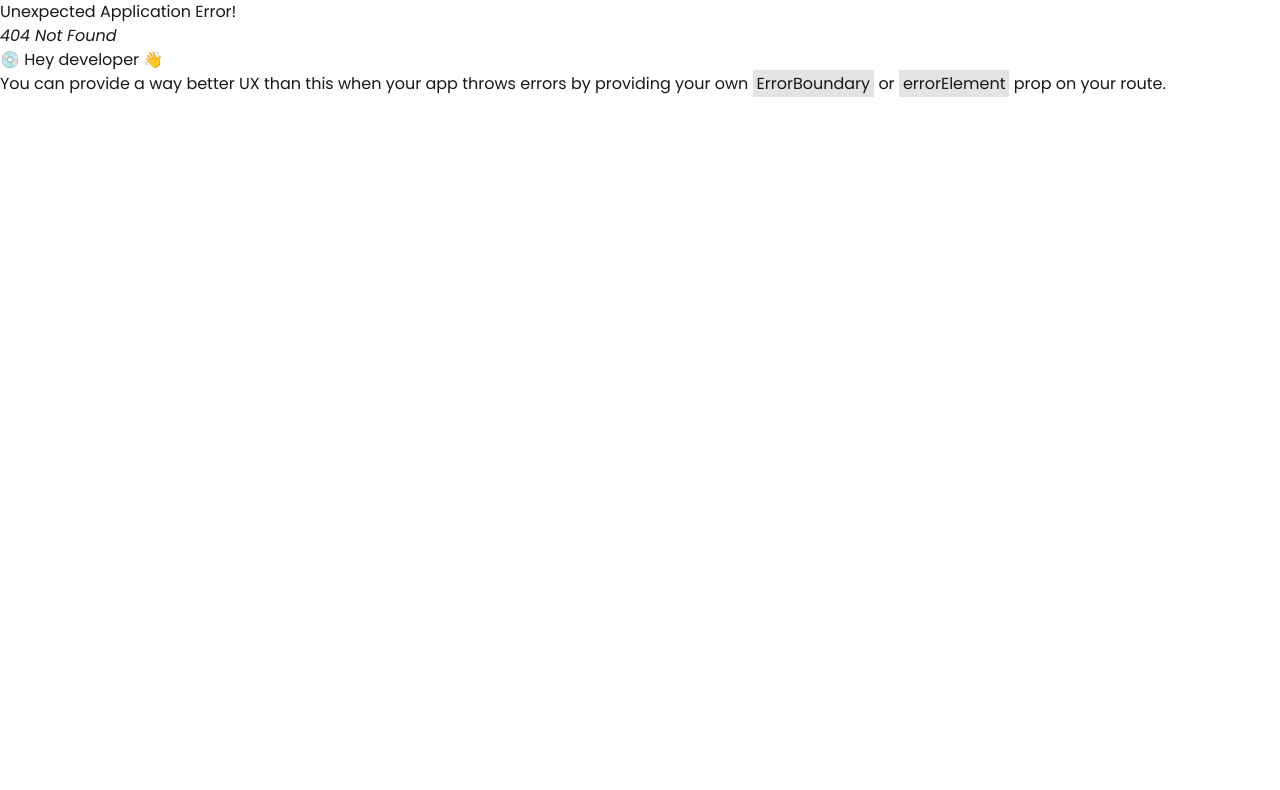
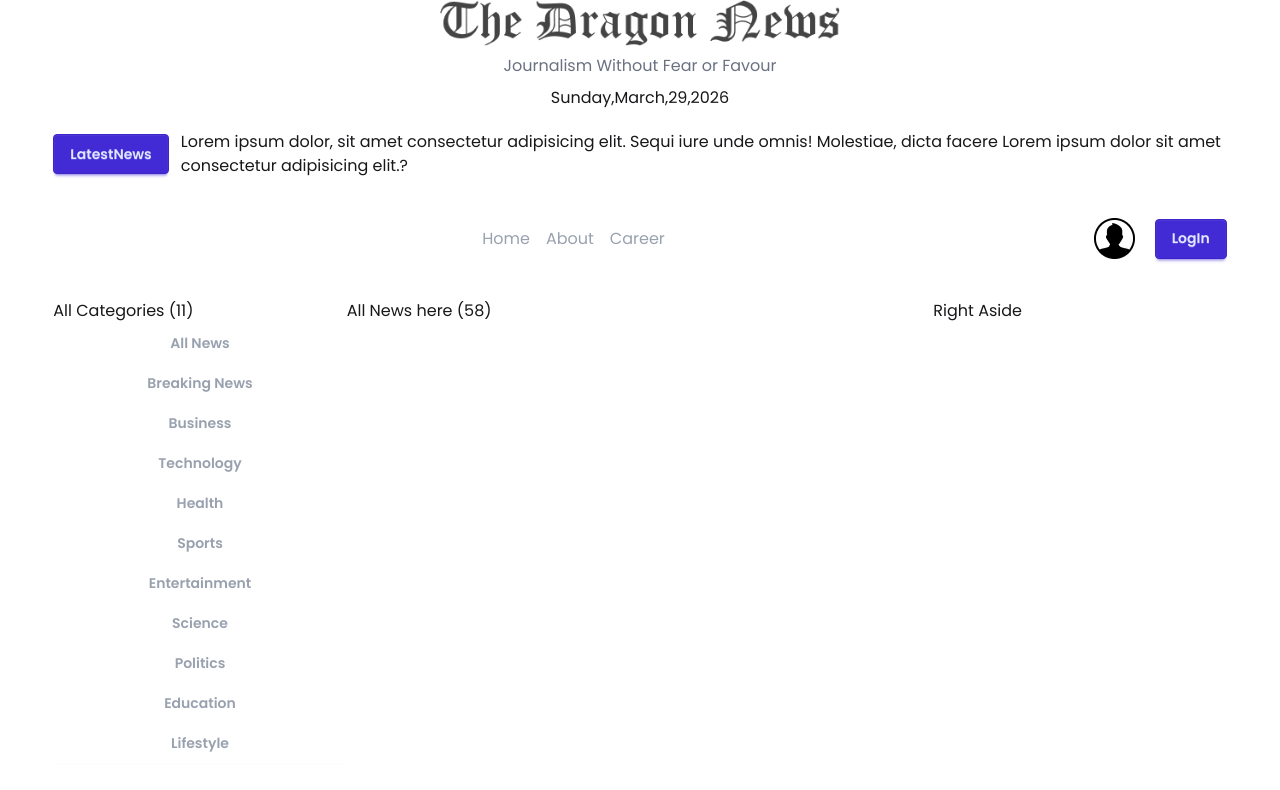
Before and after one commit to asik247/-news-website-2026-, a React (Vite) app: page /categoriesNews/0 in a window 1280 px wide. Before the commit this address had no page. Shown: the top 790 px of the page. Built offline with nearby package versions, Linux system fonts and the light colour scheme.

Commit message:
dynamicaly load news

```diff
--- /dev/null
+++ b/src/Components/Home.jsx
@@ -0,0 +1,11 @@
+import React from 'react';
+
+const Home = () => {
+    return (
+        <div>
+            <h1>Home pages</h1>
+        </div>
+    );
+};
+
+export default Home;
--- a/src/Pages/CategoriesNews.jsx
+++ b/src/Pages/CategoriesNews.jsx
@@ -1,9 +1,29 @@
-import React from 'react';
+import React, { useEffect, useState } from 'react';
+import { useLoaderData, useParams } from 'react-router';
 
 const CategoriesNews = () => {
+    const { id } = useParams();
+    // console.log(id);
+    const allNews = useLoaderData();
+    // console.log(allNews);
+    const [news, setNews] = useState([]);
+    useEffect(() => {
+        if (id == '0') {
+            setNews(allNews);
+            return;
+        } else if (id == '1') {
+            const filterNews = allNews.filter(news => news.others.is_today_pick == true);
+            setNews(filterNews);
+        } else {
+            const filterNews = allNews.filter(news => news.category_id == id);
+            // console.log(filterNews);
+            setNews(filterNews)
+        }
+
+    }, [allNews, id])
     return (
         <div>
-            <h2>All News here</h2>
+            <h2>All News here ({news.length})</h2>
         </div>
     );
 };
--- a/src/Router/Routes.jsx
+++ b/src/Router/Routes.jsx
@@ -1,7 +1,16 @@
 import { createBrowserRouter } from "react-router";
 import Root from "../Root/Root";
+import Home from "../Components/Home";
+import CategoriesNews from "../Pages/CategoriesNews";
 
 const router = createBrowserRouter([
-    {path:'/',Component:Root}
+    {path:'/',Component:Root,children:[
+        {index:true,Component:Home},
+        {
+            path:'categoriesNews/:id',
+            loader:()=>fetch("/news.json"),
+            Component:CategoriesNews
+        }
+    ]}
 ])
 export default router;
```
